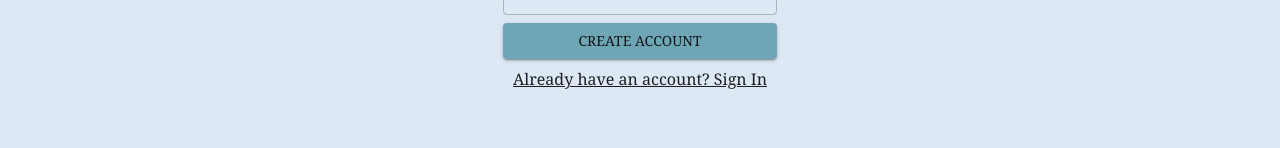
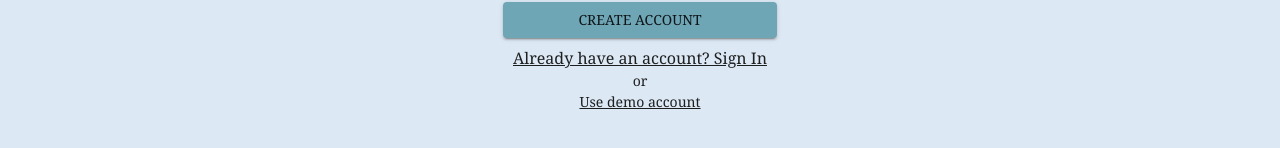
Before and after one commit to rcamach7/smart-reader, a Next.js app: page /sign-up in a window 1280 px wide. Shown: the part 522-670 px from the top of the page. Built offline with nearby package versions, Linux system fonts and the light colour scheme; no server answers.

Commit message:
✨ feat: Add demo sign in on sign up page

```diff
--- a/src/pages/sign-up.tsx
+++ b/src/pages/sign-up.tsx
@@ -112,6 +112,36 @@ export default function Login() {
     setIsPageLoading(false);
   };
 
+  const handleDemoAccount = async () => {
+    const demoCredentials = {
+      username: 'ironwolf',
+      password: 'ironwolf',
+    };
+    setCredentials((prevState) => {
+      return {
+        ...prevState,
+        ...demoCredentials,
+      };
+    });
+
+    setIsPageLoading(true);
+    try {
+      const res = await axios.post('/api/auth/login', demoCredentials);
+      setUser(res.data.user);
+    } catch (error) {
+      const { fieldId, helperText } = error.response.data;
+      if (fieldId && helperText) {
+        setErrors({ fieldId, helperText });
+      }
+
+      console.error(
+        helperText ? helperText : 'Error occurred logging in',
+        error.response ? error.response : error
+      );
+    }
+    setIsPageLoading(false);
+  };
+
   useEffect(() => {
     if (user) {
       router.push('/');
@@ -214,6 +244,17 @@ export default function Login() {
               Already have an account? Sign In
             </Typography>
           </Link>
+          <Typography textAlign="center" fontSize={14}>
+            or
+          </Typography>
+          <Typography
+            textAlign="center"
+            fontSize={14}
+            sx={{ textDecoration: 'underline' }}
+            onClick={handleDemoAccount}
+          >
+            Use demo account
+          </Typography>
         </Box>
       </Box>
     </Box>
```
